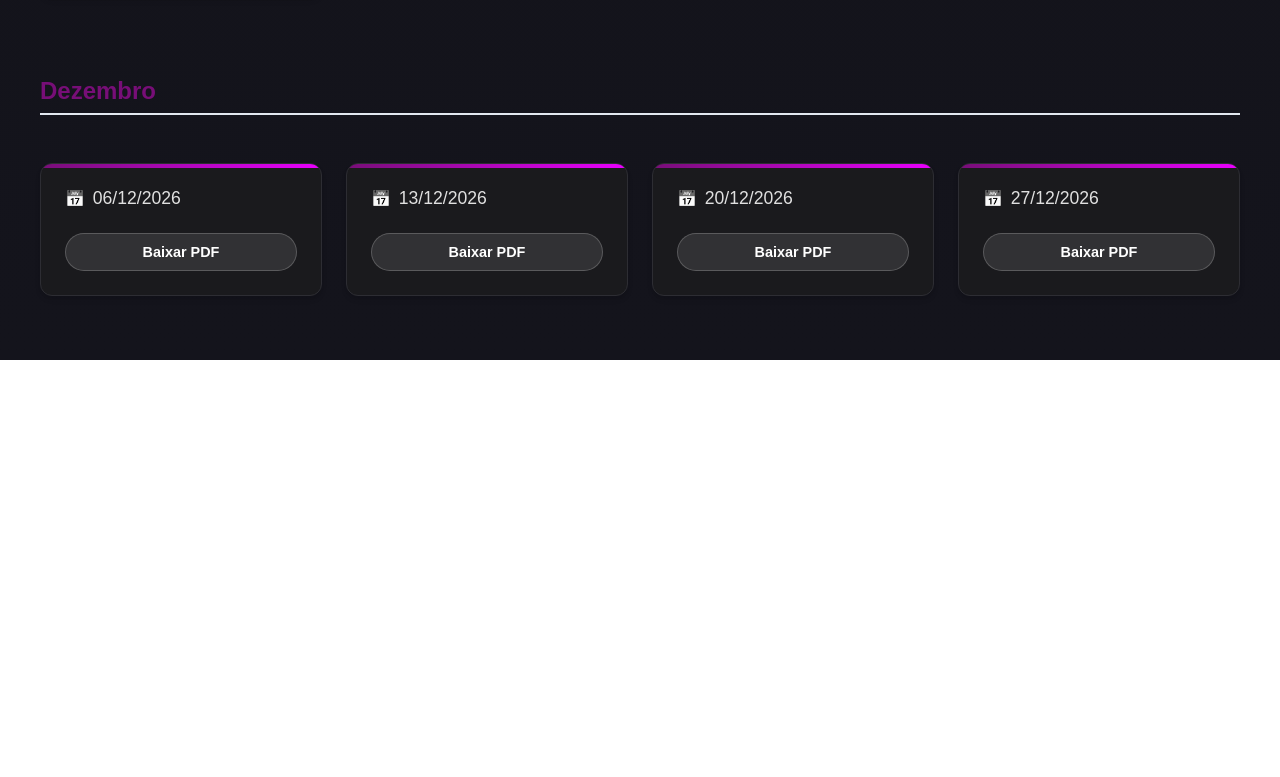
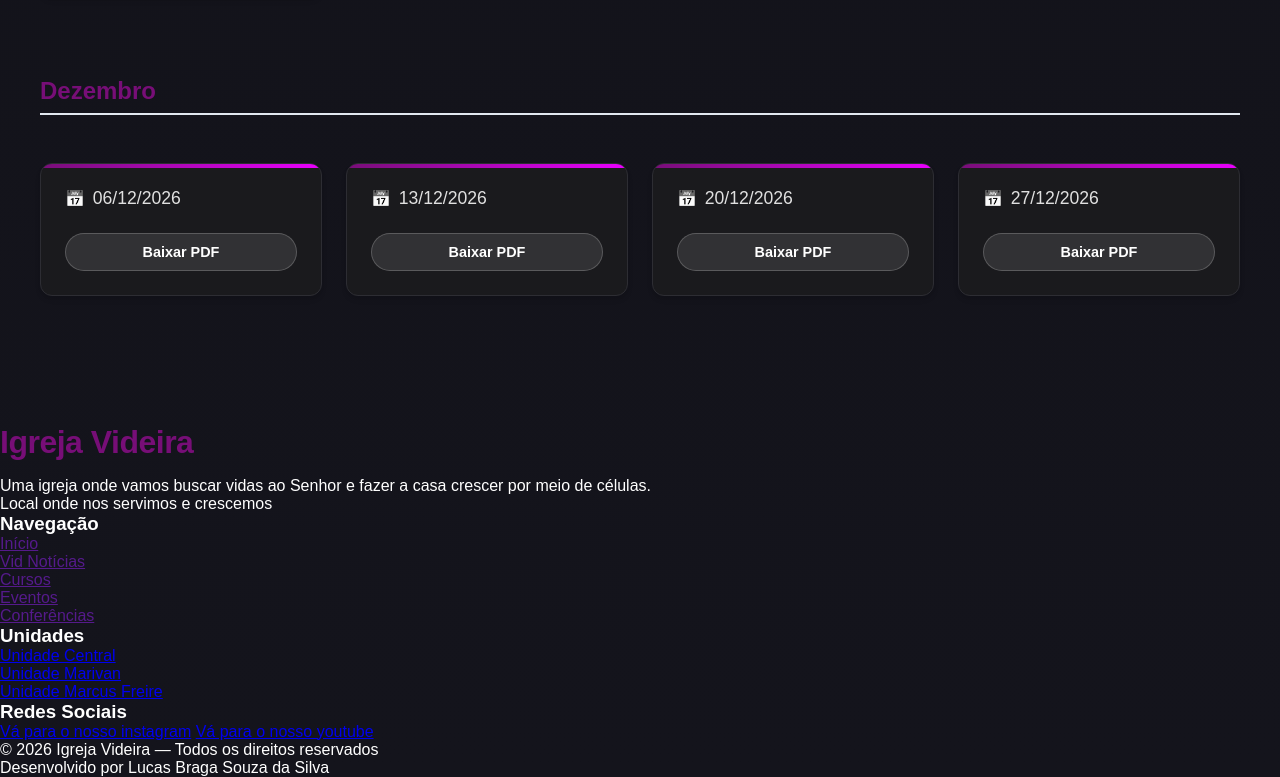
Before and after one commit to lucasbraga49x-png/site-igreja-videira, a plain HTML site: page HTML/Vid-Noticias.html in a window 1280 px wide. Shown: the part 4097-4874 px from the top of the page. Before the commit the page ends 4457 px from the top, so only its background shows below. Drawn offline with Linux system fonts and the light colour scheme.

Commit message:
Update Vid-Noticias.html

```diff
--- a/HTML/Vid-Noticias.html
+++ b/HTML/Vid-Noticias.html
@@ -5,7 +5,7 @@
   <meta charset="UTF-8">
   <meta name="viewport" content="width=device-width, initial-scale=1.0">
   <link rel="stylesheet" href="../CSS/Vid-Notícias.css">
-  <title>Vid - Notícias</title>
+  <title>Igreja Videira | Vid - Notícias</title>
 </head>
 
 <body>
@@ -23,21 +23,10 @@
       </div>
     </div>
   </nav>
-  <!DOCTYPE html>
-  <html lang="pt-BR">
 
-  <head>
-    <meta charset="UTF-8">
-    <title>Igreja Videira | Materiais</title>
-  </head>
-
-  <body>
-
-    <!-- PDF´S -->
   <section class="pdfs">
     <h2>Vid - Notícias de cada domingo</h2>
 
-      <!-- JANEIRO -->
     <div class="mes">
       <h4>Janeiro</h4>
       <div class="pdf-card">
@@ -54,7 +43,6 @@
       </div>
     </div>
 
-      <!-- FEVEREIRO -->
     <div class="mes">
       <h4>Fevereiro</h4>
       <div class="pdf-card">
@@ -71,7 +59,6 @@
       </div>
     </div>
 
-      <!-- MARÇO -->
     <div class="mes">
       <h4>Março</h4>
       <div class="pdf-card">
@@ -91,7 +78,6 @@
       </div>
     </div>
 
-      <!-- ABRIL -->
     <div class="mes">
       <h4>Abril</h4>
       <div class="pdf-card">
@@ -108,7 +94,6 @@
       </div>
     </div>
 
-      <!-- MAIO -->
     <div class="mes">
       <h4>Maio</h4>
       <div class="pdf-card">
@@ -128,7 +113,6 @@
       </div>
     </div>
 
-      <!-- JUNHO -->
     <div class="mes">
       <h4>Junho</h4>
       <div class="pdf-card">
@@ -145,7 +129,6 @@
       </div>
     </div>
 
-      <!-- JULHO -->
     <div class="mes">
       <h4>Julho</h4>
       <div class="pdf-card">
@@ -162,7 +145,6 @@
       </div>
     </div>
 
-      <!-- AGOSTO -->
     <div class="mes">
       <h4>Agosto</h4>
       <div class="pdf-card">
@@ -182,7 +164,6 @@
       </div>
     </div>
 
-      <!-- SETEMBRO -->
     <div class="mes">
       <h4>Setembro</h4>
       <div class="pdf-card">
@@ -199,7 +180,6 @@
       </div>
     </div>
 
-      <!-- OUTUBRO -->
     <div class="mes">
       <h4>Outubro</h4>
       <div class="pdf-card">
@@ -216,7 +196,6 @@
       </div>
     </div>
 
-      <!-- NOVEMBRO -->
     <div class="mes">
       <h4>Novembro</h4>
       <div class="pdf-card">
@@ -236,7 +215,6 @@
       </div>
     </div>
 
-      <!-- DEZEMBRO -->
     <div class="mes">
       <h4>Dezembro</h4>
       <div class="pdf-card">
@@ -253,13 +231,60 @@
       </div>
     </div>
 
-      </div>
   </section>
 
+  <footer>
+    <div class="footer">
+      <div class="footer-identidade">
+        <h2>Igreja Videira</h2>
+        <p>Uma igreja onde vamos buscar vidas ao Senhor e fazer a casa crescer por meio de células.</p>
+        <p>Local onde nos servimos e crescemos</p>
+      </div>
+      <div class="footer-nav">
+        <h3>Navegação</h3>
+        <ul>
+          <li><a href="">Início</a></li>
+          <li><a href="">Vid Notícias</a></li>
+          <li><a href="">Cursos</a></li>
+          <li><a href="">Eventos</a></li>
+          <li><a href="">Conferências</a></li>
+        </ul>
+      </div>
+      <div class="footer-locais">
+        <h3>Unidades</h3>
+
+        <div class="local">
+          <a href="https://www.google.com/maps/place/Videira/@-10.9186886,-37.070419,13z/data=!4m10!1m2!2m1!1sVideira+central+aracaju!3m6!1s0x71ab3a450180e59:0x2d25b0a9e4e8476e!8m2!3d-10.9187705!4d-37.0704315!15sChdWaWRlaXJhIGNlbnRyYWwgYXJhY2FqdVoZIhd2aWRlaXJhIGNlbnRyYWwgYXJhY2FqdZIBEnBlbnRlY29zdGFsX2NodXJjaJoBJENoZERTVWhOTUc5blMwVkpRMEZuU1VORWJHRkhVVGwzUlJBQuABAPoBBAgAEB8!16s%2Fg%2F11b64wnfz9?entry=ttu&g_ep=EgoyMDI2MDIwMS4wIKXMDSoASAFQAw%3D%3D"
+            target="_blank">
+            Unidade Central
+          </a>
+        </div>
+
+        <div class="local">
+          <a href="https://www.google.com/maps/place/Videira+-+Igreja+em+C%C3%A9lulas/@-10.9783815,-37.0972987,17z/data=!3m1!4b1!4m6!3m5!1s0x71ab1bac6af584b:0x3c98ed91b89a41d1!8m2!3d-10.9783868!4d-37.0947238!16s%2Fg%2F11c3k9syt2?entry=ttu&g_ep=EgoyMDI2MDIwMS4wIKXMDSoASAFQAw%3D%3D"
+            target="_blank">
+            Unidade Marivan
+          </a>
+        </div>
+
+        <div class="local">
+          <a href="https://www.google.com/maps/place/Videira/@-10.9135505,-37.1633112,12z/data=!4m10!1m2!2m1!1sVideira+-+Igreja+em+C%C3%A9lulas+marcus+freire!3m6!1s0x7054cf17cef96ef:0x6da80b39cb580a68!8m2!3d-10.8490734!4d-37.067093!15sCipWaWRlaXJhIC0gSWdyZWphIGVtIEPDqWx1bGFzIG1hcmN1cyBmcmVpcmVaKiIodmlkZWlyYSBpZ3JlamEgZW0gY8OpbHVsYXMgbWFyY3VzIGZyZWlyZZIBBmNodXJjaJoBJENoZERTVWhOTUc5blMwVkpRMEZuU1VScWJ6VnFhbmhuUlJBQuABAPoBBAgAEB4!16s%2Fg%2F11bw20tn01?entry=ttu&g_ep=EgoyMDI2MDIwMS4wIKXMDSoASAFQAw%3D%3D"
+            target="_blank">
+            Unidade Marcus Freire
+          </a>
+        </div>
+      </div>
+      <div class="footer-redes">
+        <h3>Redes Sociais</h3>
+        <a href="https://www.instagram.com/videiraaracaju/" target="_blank">Vá para o nosso instagram</a>
+        <a href="https://www.youtube.com/@VideiraAracaju" target="_blank">Vá para o nosso youtube</a>
+      </div>
+    </div>
+    <div class="footer-copy">
+      <p>© 2026 Igreja Videira — Todos os direitos reservados</p>
+      <p>Desenvolvido por Lucas Braga Souza da Silva</p>
+    </div>
+  </footer>
 </body>
 
 </html>
-
-</body>
-
-</html>
```
Lines whose indentation alone changed are shown as unchanged.
